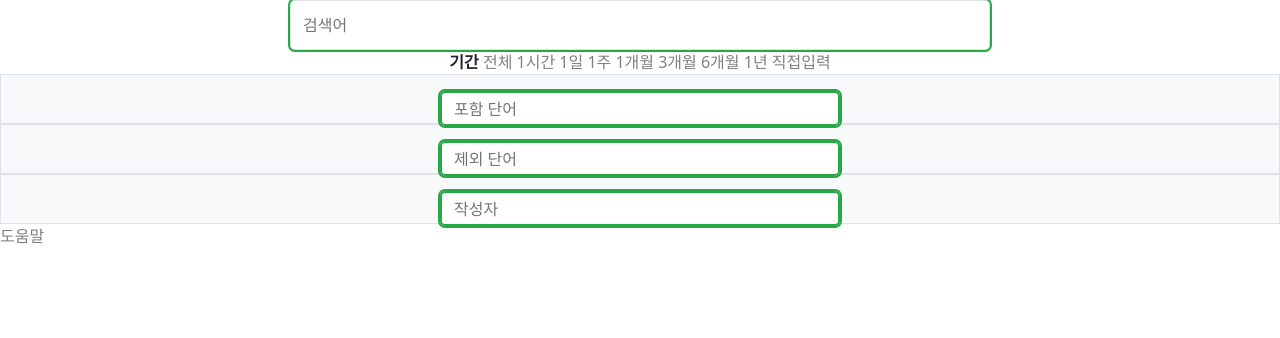
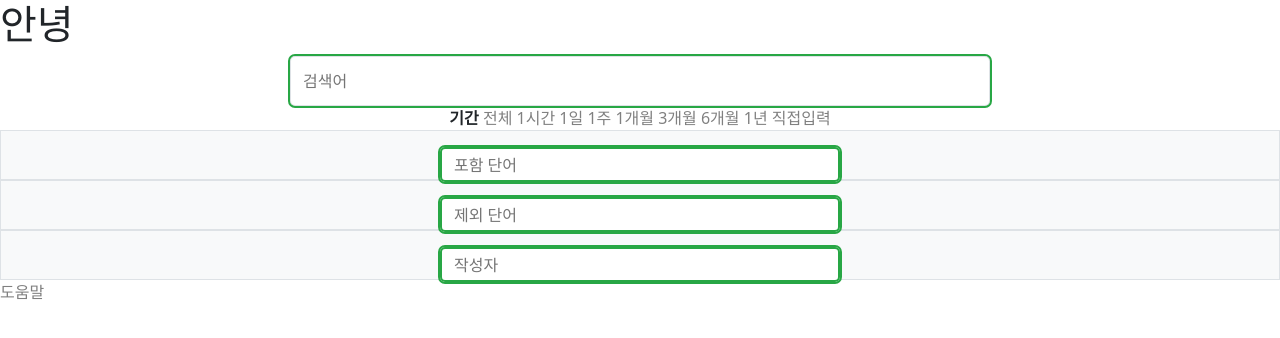
Before and after one commit to devrent-search/search_sns_post, a Django app: page / in a window 1280 px wide. Shown: the top 338 px of the page. Run offline with Django 3.2, Linux system fonts and the light colour scheme; some libraries are stand-ins or nearby versions.

Commit message:
1.9 oshmos branch for merge with pull-request

```diff
--- a/search/static/css/main.css
+++ /dev/null
@@ -1,3 +0,0 @@
-h1 {
-    color: red;
-}
--- a/search/views.py
+++ b/search/views.py
@@ -4,8 +4,10 @@ from django.shortcuts import render
 
 
 def index(request):
+    # 여기다가 코드 입력하시면 됩니다.
     return render(request, 'search/index.html')
 
 
 def search(request):
+    # 여기다가 코드 입력하시면 됩니다.
     return render(request, 'search/search.html')
--- a/templates/base.html
+++ b/templates/base.html
@@ -14,6 +14,7 @@
     {% endblock %}
 </head>
 <body>
+    {% include 'nav.html' %}
     {% block content %}
     {% endblock %}
 </body>
--- /dev/null
+++ b/templates/nav.html
@@ -0,0 +1 @@
+<h1>안녕</h1>
```
